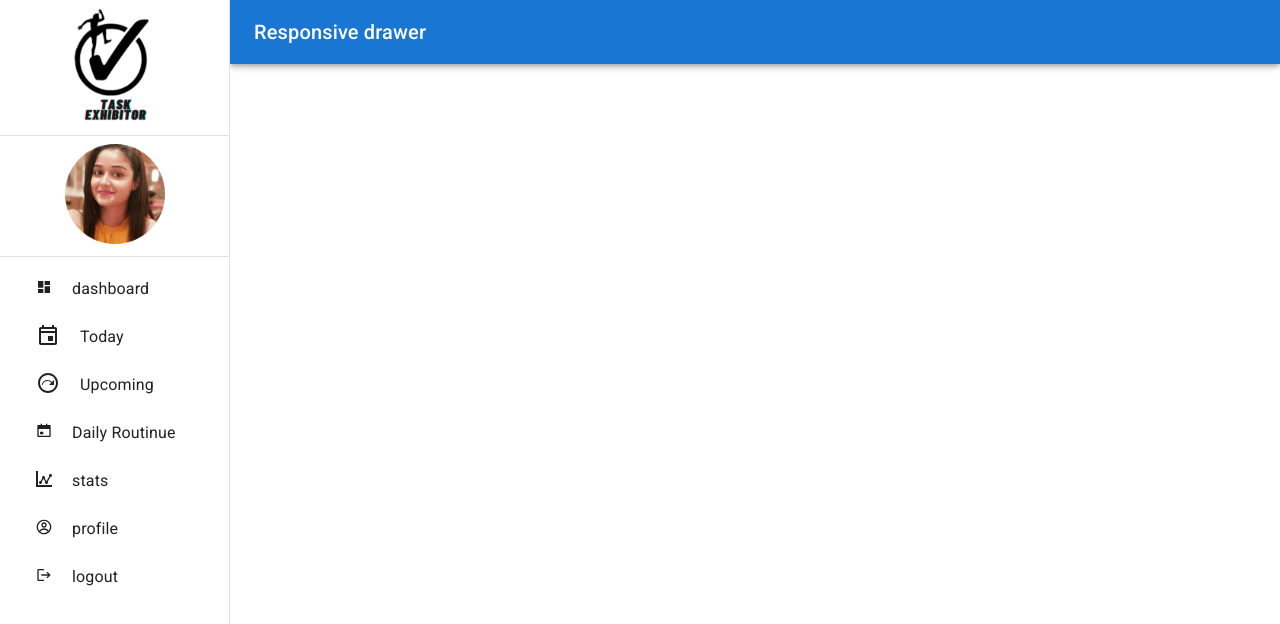
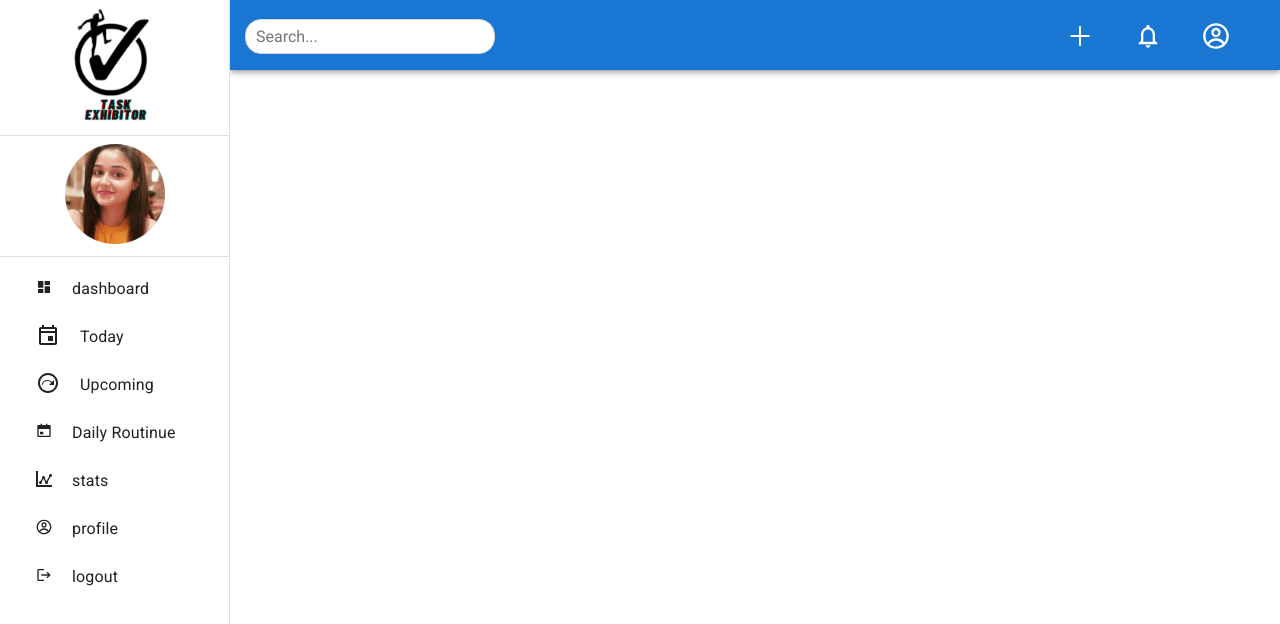
Before and after one commit to praveen4star/Tracker, a React (Create React App) app: page /dashboard in a window 1280 px wide. Shown: the top 624 px of the page. Built offline with nearby package versions, Linux system fonts and the light colour scheme.

Commit message:
navbar and sidebar completed

```diff
--- a/src/App.css
+++ b/src/App.css
@@ -1,4 +1,4 @@
-.main{
+/* .main{
   display:  flex;
   height: 100vh;
   width:  100vw;
@@ -12,4 +12,4 @@
 .main-page{
   width: 100%;
   height: 100%;
-}
+} */
--- a/src/component/navbar/index.css
+++ b/src/component/navbar/index.css
@@ -1,16 +1,21 @@
 .nav-navbar{
-    height: 76px;
-    border-bottom: 1px solid rgba(34, 30, 30, 0.32);
-    display: flex;
+    margin-top:-45px;
 }
 
 .nav-search-icon{
-    height: 100%;
-    width: 50%;
-    position: relative;
-    left: 30px;
-    top: 18px;
+     height: 100%;
+     width: 50%;
+     margin-left:15px;
+     margin-top:auto;
+     margin-bottom:auto;
 }
+
+@media only screen and (max-width:716px) {
+    .nav-search-icon{
+      visibility: hidden;
+    }
+  }
+
 .nav-search-icon input,.nav-search-icon input:focus-visible{
     background: #FFFFFF;
     border: 1px solid #D9D9D9;
@@ -21,11 +26,13 @@
     font-size: 16px;
     padding-left: 10px;
 }
+
 .nav-personal-icon{
-    width: 50%;
-    height: 100%;
-    text-align: right;
-    position: relative;
-    right: 30px;
-    display: flex;
+    margin-right:50px;
+    margin-top:-32px;
+    float:right;
 }
+
+.nav-personal-icon span{
+    padding-left:40px;
+}
--- a/src/component/navbar/index.js
+++ b/src/component/navbar/index.js
@@ -1,15 +1,18 @@
-import { AiOutlinePlus } from "react-icons/ai"
-import { MdOutlineNotificationsNone } from "react-icons/md"
-import "./index.css"
+import { AiOutlinePlus } from "react-icons/ai";
+import { MdOutlineNotificationsNone } from "react-icons/md";
+import { CgProfile }   from 'react-icons/cg'
+import "./index.css";
+
+
 const Navbar = () =>
     <div className="nav-navbar">
         <div className="nav-search-icon">
             <input type="text" placeholder="Search..."/>
         </div>
         <div className="nav-personal-icon">
-            <div className="nav-plus_icon"><AiOutlinePlus /></div>
-            <div className="nav-notification"><MdOutlineNotificationsNone /></div>
-            <div className="nav-profile">profile</div>
+            <span className="nav-plus_icon"><AiOutlinePlus size={28} /></span>
+            <span className="nav-notification"><MdOutlineNotificationsNone size={28} /></span>
+            <span className="nav-profile"><CgProfile size={28} /></span>
         </div>
     </div>
 
--- a/src/component/newSidebar/index.js
+++ b/src/component/newSidebar/index.js
@@ -10,11 +10,10 @@ import ListItemButton from '@mui/material/ListItemButton';
 import ListItemText from '@mui/material/ListItemText';
 import MenuIcon from '@mui/icons-material/Menu';
 import Toolbar from '@mui/material/Toolbar';
-import Typography from '@mui/material/Typography';
 import pagesData from "config/pages";
 import logo from "assets/images/logo.png"
 import profile1 from "assets/images/profile1.png";
-
+import Navbar from '../navBar';
 
 const drawerWidth = 230;
 
@@ -53,17 +52,17 @@ function ResponsiveDrawer(props) {
 
   return (
     <Box sx={{ display: 'flex' }}>
-
       <AppBar
         position="fixed"
         sx={{
           width: { sm: `calc(100% - ${drawerWidth}px)` },
           ml: { sm: `${drawerWidth}px` },
+          height:"70px"
         }}
       >
         <Toolbar>
           <IconButton
-            color="inherit"
+            color="white"
             aria-label="open drawer"
             edge="start"
             onClick={handleDrawerToggle}
@@ -71,11 +70,11 @@ function ResponsiveDrawer(props) {
           >
             <MenuIcon />
           </IconButton>
-          <Typography variant="h6" noWrap component="div">
-            Responsive drawer
-          </Typography>
-        </Toolbar>
+
+         </Toolbar>
+         <Navbar />
       </AppBar>
+
       <Box
         component="nav"
         sx={{ width: { sm: drawerWidth }, flexShrink: { sm: 0 } }}
--- a/src/pages/dailyRoutinue/index.js
+++ b/src/pages/dailyRoutinue/index.js
@@ -1,5 +1,5 @@
-const DailyRoutinue = () => <div>Daily Routinue
-
-</div>
+const DailyRoutinue = () => {
+    <div></div>
+}
 
 export default DailyRoutinue;
--- a/src/pages/dashboard/index.js
+++ b/src/pages/dashboard/index.js
@@ -1,9 +1,9 @@
 const Dashboard = () =>{
 return(
     <>
-<div>
+{/* <div>
     dashboard
-</div>
+</div> */}
 </>
 )
 
```
Also changed, not shown: src/App.js (+3 -4 lines).
